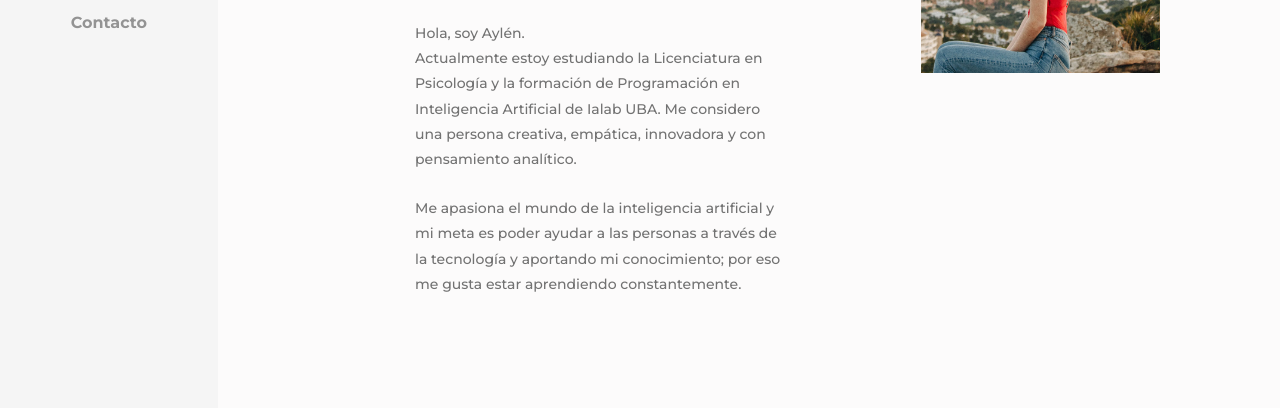
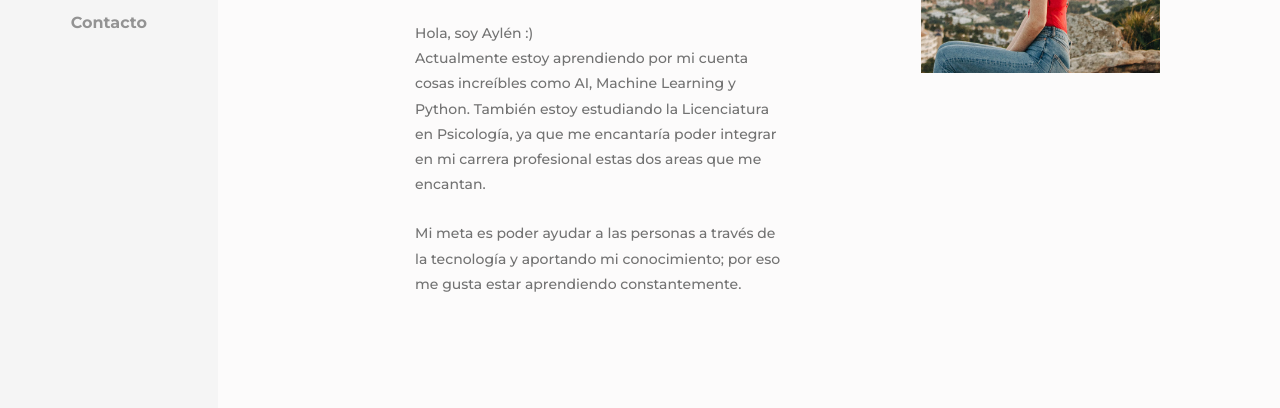
Before and after one commit to aylenalderete/Portfolio, a plain HTML site: page index.html in a window 1280 px wide. Shown: the part 303-711 px from the top of the page. Drawn offline with Linux system fonts and the light colour scheme; some packages are replaced by stand-ins of ours; no server answers; files whose address does not match are found by name.

Commit message:
Update index.html

```diff
--- a/index.html
+++ b/index.html
@@ -67,15 +67,13 @@
 							<h1 class="mb-1 aling-self-start" style="font-family: 'Lora', serif;"><b>Aylén</b></h1>
 							<h1 class="mb-4 ml-4 aling-self-start" style="font-family: 'Lora', serif;"><b>Alderete</b></h1>
 							<p style="margin-left: 17%; font-size: 14px; color: #727272" class="mb-4 text aling-self-end">
-								Hola, soy Aylén. </br>
-								Actualmente estoy estudiando la Licenciatura en Psicología y la formación de Programación en Inteligencia Artificial de Ialab UBA.
-								Me considero una persona creativa, empática, innovadora y
-								con pensamiento analítico. </br>
+								Hola, soy Aylén :) </br>
+								Actualmente estoy aprendiendo por mi cuenta cosas increíbles como AI, Machine Learning y Python.
+								También estoy estudiando la Licenciatura en Psicología, ya que me encantaría poder integrar en mi carrera profesional estas dos areas que me encantan.</br>
 							</p>
 							<p style="margin-left: 17%; font-size: 14px; color: #727272" class="mb-4 text aling-self-end">
-								Me apasiona el mundo de la inteligencia artificial y mi meta
-								es poder ayudar a las personas a través de la tecnología y aportando mi conocimiento; por eso me gusta
-								estar aprendiendo constantemente.
+								Mi meta es poder ayudar a las personas a través de la tecnología y aportando mi conocimiento;
+								por eso me gusta estar aprendiendo constantemente.
 							</p>
 							<!-- <p><a href="#" class="btn-custom">More About Me <span class="ion-ios-arrow-forward"></span></a></p> -->
 						</div>
```
